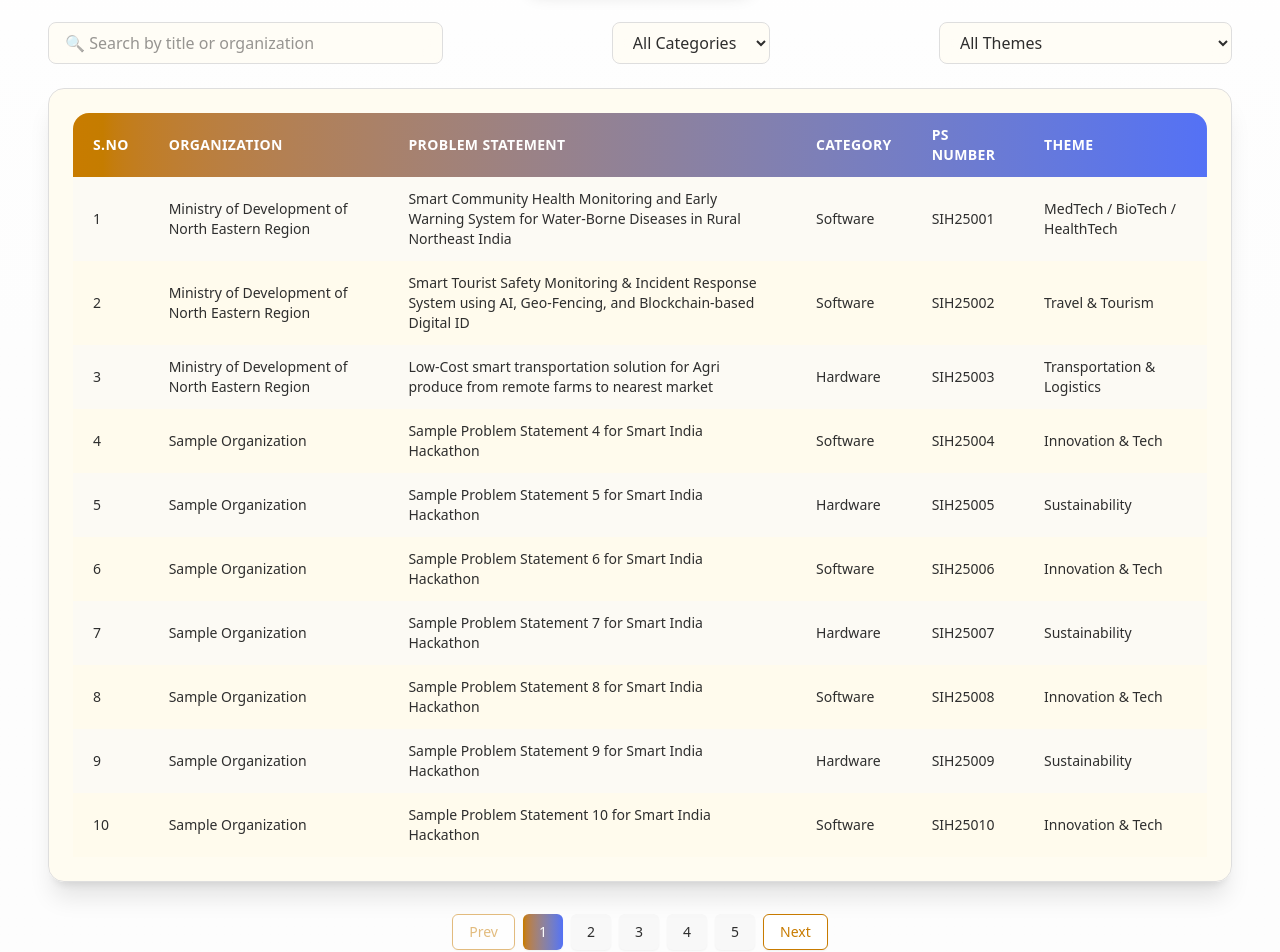
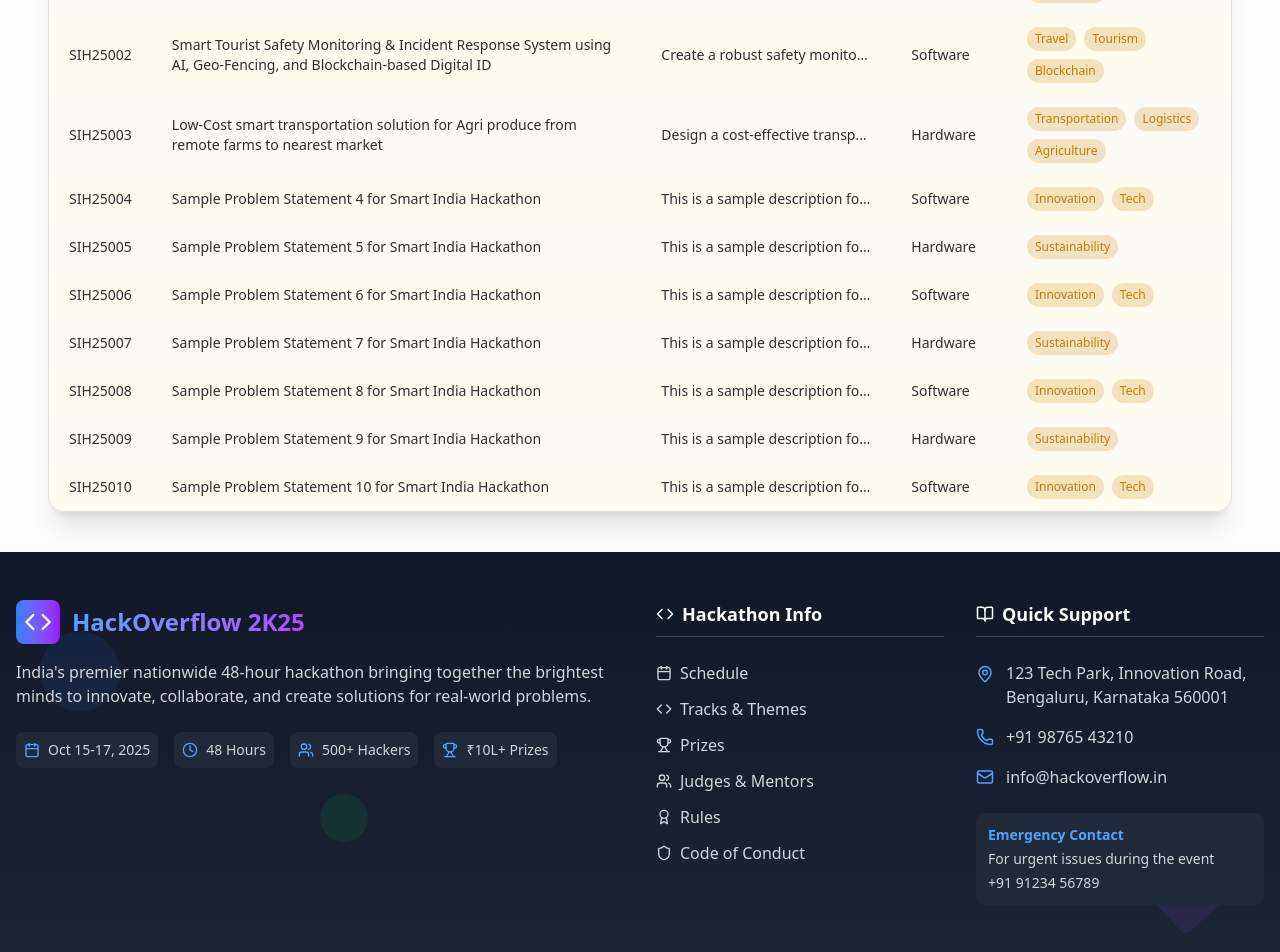
Before and after one commit to SRKRCC/HackOverflow-frontend, a React (Vite) app: page /problem-statements in a window 1280 px wide. Shown: the part 360-1312 px from the top of the page. Built offline with nearby package versions, Linux system fonts and the light colour scheme.

Commit message:
updated main problemStatements page

```diff
--- a/src/components/ProblemStatement.tsx
+++ b/src/components/ProblemStatement.tsx
@@ -1,199 +1,194 @@
 import React, { useState } from "react"
-import Button from "@/components/ui/button"
 
 const problemStatements = [
   {
     id: 1,
-    organization: "Ministry of Development of North Eastern Region",
     title:
       "Smart Community Health Monitoring and Early Warning System for Water-Borne Diseases in Rural Northeast India",
+    description:
+      "Develop a smart health monitoring platform leveraging IoT sensors, AI-driven analytics, and early warning systems to detect, predict, and prevent water-borne diseases in rural communities of Northeast India.",
     category: "Software",
     psNumber: "SIH25001",
-    theme: "MedTech / BioTech / HealthTech",
+    tags: ["MedTech", "BioTech", "HealthTech"],
+    theme: "HealthTech",
   },
   {
     id: 2,
-    organization: "Ministry of Development of North Eastern Region",
     title:
       "Smart Tourist Safety Monitoring & Incident Response System using AI, Geo-Fencing, and Blockchain-based Digital ID",
+    description:
+      "Create a robust safety monitoring and incident response solution that ensures safe tourism in sensitive areas using AI surveillance, geo-fencing alerts, and blockchain-based identity verification.",
     category: "Software",
     psNumber: "SIH25002",
-    theme: "Travel & Tourism",
+    tags: ["Travel", "Tourism", "Blockchain"],
+    theme: "Tourism",
   },
   {
     id: 3,
-    organization: "Ministry of Development of North Eastern Region",
     title:
       "Low-Cost smart transportation solution for Agri produce from remote farms to nearest market",
+    description:
+      "Design a cost-effective transport system using IoT and smart routing for efficient delivery of agricultural produce from remote villages to local marketplaces.",
     category: "Hardware",
     psNumber: "SIH25003",
-    theme: "Transportation & Logistics",
+    tags: ["Transportation", "Logistics", "Agriculture"],
+    theme: "Agriculture",
   },
 ]
 
-// Generate dummy data up to 50
-while (problemStatements.length < 50) {
+// Fill up to 10
+while (problemStatements.length < 10) {
   const id = problemStatements.length + 1
   problemStatements.push({
     id,
-    organization: "Sample Organization",
     title: `Sample Problem Statement ${id} for Smart India Hackathon`,
+    description:
+      "This is a sample description for problem statement to demonstrate truncation of text in the description field of the table.",
     category: id % 2 === 0 ? "Software" : "Hardware",
     psNumber: `SIH25${id.toString().padStart(3, "0")}`,
-    theme: id % 2 === 0 ? "Innovation & Tech" : "Sustainability",
+    tags: id % 2 === 0 ? ["Innovation", "Tech"] : ["Sustainability"],
+    theme: id % 2 === 0 ? "Innovation" : "Environment",
   })
 }
 
-const ITEMS_PER_PAGE = 10
-
 const ProblemStatements: React.FC = () => {
-  const [currentPage, setCurrentPage] = useState(1)
   const [searchQuery, setSearchQuery] = useState("")
-  const [categoryFilter, setCategoryFilter] = useState("")
-  const [themeFilter, setThemeFilter] = useState("")
+  const [categoryFilter] = useState("")
+  const [themeFilter] = useState("")
+  const [selectedPS, setSelectedPS] = useState<any>(null)
 
   const filteredData = problemStatements.filter((ps) => {
     return (
-      (ps.title.toLowerCase().includes(searchQuery.toLowerCase()) ||
-        ps.organization.toLowerCase().includes(searchQuery.toLowerCase())) &&
-      (categoryFilter ? ps.category === categoryFilter : true) &&
-      (themeFilter ? ps.theme === themeFilter : true)
+      (ps.psNumber.toLowerCase().includes(searchQuery.toLowerCase()) ||
+        ps.title.toLowerCase().includes(searchQuery.toLowerCase())) &&
+      (categoryFilter === "" || ps.category === categoryFilter) &&
+      (themeFilter === "" || ps.theme === themeFilter)
     )
   })
 
-  const totalPages = Math.ceil(filteredData.length / ITEMS_PER_PAGE)
-  const currentItems = filteredData.slice(
-    (currentPage - 1) * ITEMS_PER_PAGE,
-    currentPage * ITEMS_PER_PAGE
-  )
-
-  const handlePageChange = (page: number) => {
-    if (page < 1 || page > totalPages) return
-    setCurrentPage(page)
-  }
-
-  const uniqueCategories = Array.from(
-    new Set(problemStatements.map((ps) => ps.category))
-  )
-  const uniqueThemes = Array.from(new Set(problemStatements.map((ps) => ps.theme)))
-
   return (
-    <div className="min-h-screen bg-gradient-to-b from-background/50 via-muted/30 to-muted/30 px-6 lg:px-12 py-10 pt-24">
+    <div className="min-h-screen bg-gradient-to-b from-background/50 via-muted/30 to-muted/30 px-6 lg:px-12 py-10">
       {/* Header */}
       <h1 className="text-4xl font-bold text-center mb-8 bg-gradient-to-r from-primary to-secondary bg-clip-text text-transparent animate-fade-in">
         PROBLEM STATEMENTS
       </h1>
 
-      {/* Total Count */}
-      <div className="flex justify-center mb-8">
-        <div className="bg-card/80 backdrop-blur-md px-8 py-6 rounded-2xl shadow-lg text-center border border-border">
-          <p className="text-muted-foreground text-lg">TOTAL STATEMENTS</p>
-          <h2 className="text-4xl font-extrabold bg-gradient-to-r from-primary to-secondary bg-clip-text text-transparent">
-            {problemStatements.length}
-          </h2>
-        </div>
-      </div>
-
-      {/* Filters */}
-      <div className="flex flex-col sm:flex-row justify-between items-center mb-6 gap-4 flex-wrap">
+      {/* Search*/}
+      <div className="flex flex-col sm:flex-row gap-4 justify-center mb-6">
         <input
           type="text"
-          placeholder="🔍 Search by title or organization"
+          placeholder="🔍 Search by ID or Title"
           className="px-4 py-2 border border-border rounded-lg w-full sm:w-1/3 focus:ring-2 focus:ring-primary focus:border-primary transition-all bg-card/50 backdrop-blur-sm"
           value={searchQuery}
           onChange={(e) => setSearchQuery(e.target.value)}
         />
-        <select
-          className="px-4 py-2 border border-border rounded-lg w-full sm:w-auto focus:ring-2 focus:ring-primary focus:border-primary transition-all bg-card/50 backdrop-blur-sm"
-          value={categoryFilter}
-          onChange={(e) => setCategoryFilter(e.target.value)}
-        >
-          <option value="">All Categories</option>
-          {uniqueCategories.map((cat, idx) => (
-            <option key={idx} value={cat}>
-              {cat}
-            </option>
-          ))}
-        </select>
-        <select
-          className="px-4 py-2 border border-border rounded-lg w-full sm:w-auto focus:ring-2 focus:ring-primary focus:border-primary transition-all bg-card/50 backdrop-blur-sm"
-          value={themeFilter}
-          onChange={(e) => setThemeFilter(e.target.value)}
-        >
-          <option value="">All Themes</option>
-          {uniqueThemes.map((theme, idx) => (
-            <option key={idx} value={theme}>
-              {theme}
-            </option>
-          ))}
-        </select>
       </div>
 
-      {/* Table */}
-      <div className="overflow-x-auto bg-card/80 backdrop-blur-md shadow-xl rounded-2xl p-6 border border-border animate-fade-in">
+      {/* Main Table */}
+      <div className="overflow-x-auto bg-card/80 backdrop-blur-md shadow-xl rounded-2xl border border-border animate-fade-in">
         <table className="w-full min-w-[600px] border-collapse">
           <thead className="sticky top-0 bg-gradient-to-r from-primary to-secondary text-primary-foreground">
             <tr className="uppercase tracking-wide text-left text-sm">
-              <th className="py-3 px-5 rounded-tl-2xl">S.No</th>
-              <th className="py-3 px-5">Organization</th>
-              <th className="py-3 px-5">Problem Statement</th>
-              <th className="py-3 px-5">Category</th>
-              <th className="py-3 px-5">PS Number</th>
-              <th className="py-3 px-5 rounded-tr-2xl">Theme</th>
+              <th className="py-4 px-5 rounded-tl-2xl">ID</th>
+              <th className="py-4 px-5">Title</th>
+              <th className="py-4 px-5">Description</th>
+              <th className="py-4 px-5">Category</th>
+              <th className="py-4 px-5 rounded-tr-2xl">Tags</th>
             </tr>
           </thead>
           <tbody>
-            {currentItems.map((ps, idx) => (
+            {filteredData.slice(0, 10).map((ps, idx) => (
               <tr
                 key={ps.id}
-                className={`transition-all hover:bg-primary/10 ${
+                onClick={() => setSelectedPS(ps)}
+                className={`cursor-pointer transition-all hover:bg-primary/10 ${
                   idx % 2 === 0 ? "bg-muted/50" : "bg-card"
                 }`}
               >
-                <td className="py-3 px-5 text-sm">{(currentPage - 1) * ITEMS_PER_PAGE + idx + 1}</td>
-                <td className="py-3 px-5 font-medium text-sm">{ps.organization}</td>
-                <td className="py-3 px-5 text-sm">{ps.title}</td>
+                <td className="py-3 px-5 text-sm">{ps.psNumber}</td>
+                <td className="py-3 px-5 font-medium text-sm">{ps.title}</td>
+                <td className="py-3 px-5 text-sm max-w-[250px] truncate">
+                  {ps.description}
+                </td>
                 <td className="py-3 px-5 text-sm">{ps.category}</td>
-                <td className="py-3 px-5 text-sm">{ps.psNumber}</td>
-                <td className="py-3 px-5 text-sm">{ps.theme}</td>
+                <td className="py-3 px-5 text-sm">
+                  <div className="flex gap-2 flex-wrap">
+                    {ps.tags.map((tag, tIdx) => (
+                      <span
+                        key={tIdx}
+                        className="px-2 py-1 text-xs rounded-full bg-primary/20 text-primary"
+                      >
+                        {tag}
+                      </span>
+                    ))}
+                  </div>
+                </td>
               </tr>
             ))}
           </tbody>
         </table>
       </div>
 
-      {/* Pagination */}
-      <div className="flex justify-center mt-8 gap-2 flex-wrap">
-        <Button
-          variant="outline"
-          className="hover:scale-105 transition-all border-primary text-primary"
-          onClick={() => handlePageChange(currentPage - 1)}
-          disabled={currentPage === 1}
-        >
-          Prev
-        </Button>
-        {[...Array(totalPages)].map((_, idx) => (
-          <Button
-            key={idx}
-            className={`hover:scale-105 transition-all ${
-              currentPage === idx + 1
-                ? "bg-gradient-to-r from-primary to-secondary text-primary-foreground"
-                : "bg-muted text-muted-foreground"
-            }`}
-            onClick={() => handlePageChange(idx + 1)}
-          >
-            {idx + 1}
-          </Button>
-        ))}
-        <Button
-          variant="outline"
-          className="hover:scale-105 transition-all border-primary text-primary"
-          onClick={() => handlePageChange(currentPage + 1)}
-          disabled={currentPage === totalPages}
-        >
-          Next
-        </Button>
-      </div>
+      {/* Modal Subpage */}
+      {selectedPS && (
+        <div className="fixed inset-0 flex items-center justify-center bg-black/50 z-50">
+          <div className="bg-card rounded-2xl border border-border shadow-xl w-11/12 md:w-2/3 lg:w-1/2 animate-fade-in">
+            {/* Heading */}
+            <div className="flex justify-between items-center px-4 py-3 rounded-t-2xl bg-gradient-to-r from-primary to-secondary text-white">
+              <h2 className="text-lg font-bold">Problem Statement Details</h2>
+              <button
+                onClick={() => setSelectedPS(null)}
+                className="text-xl font-bold hover:text-gray-200"
+              >
+                ✕
+              </button>
+            </div>
+
+            {/* Details Table */}
+            <div className="p-4">
+              <table className="w-full border-collapse text-sm">
+                <tbody>
+                  <tr>
+                    <td className="px-4 py-2 font-semibold">ID</td>
+                    <td className="px-4 py-2">{selectedPS.psNumber}</td>
+                  </tr>
+                  <tr>
+                    <td className="px-4 py-2 font-semibold">Title</td>
+                    <td className="px-4 py-2">{selectedPS.title}</td>
+                  </tr>
+                  <tr>
+                    <td className="px-4 py-2 font-semibold">Description</td>
+                    <td className="px-4 py-2">{selectedPS.description}</td>
+                  </tr>
+                  <tr>
+                    <td className="px-4 py-2 font-semibold">Category</td>
+                    <td className="px-4 py-2">{selectedPS.category}</td>
+                  </tr>
+                  <tr>
+                    <td className="px-4 py-2 font-semibold">Theme</td>
+                    <td className="px-4 py-2">{selectedPS.theme}</td>
+                  </tr>
+                  <tr>
+                    <td className="px-4 py-2 font-semibold">Tags</td>
+                    <td className="px-4 py-2">
+                      <div className="flex gap-2 flex-wrap">
+                        {selectedPS.tags.map((tag: string, idx: number) => (
+                          <span
+                            key={idx}
+                            className="px-2 py-1 text-xs rounded-full bg-primary/20 text-primary"
+                          >
+                            {tag}
+                          </span>
+                        ))}
+                      </div>
+                    </td>
+                  </tr>
+                </tbody>
+              </table>
+            </div>
+          </div>
+        </div>
+      )}
     </div>
   )
 }
```
